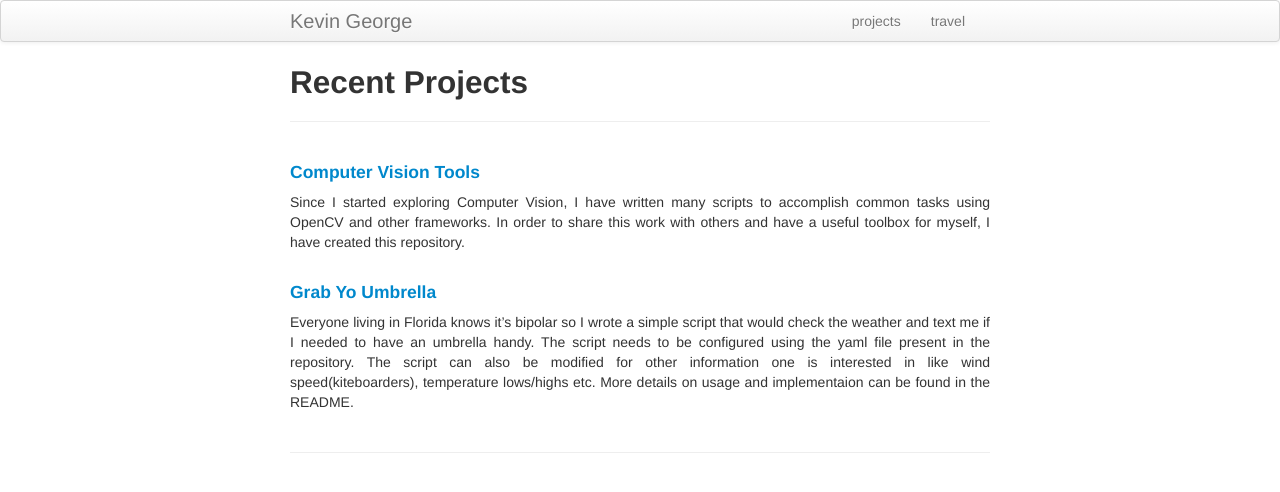
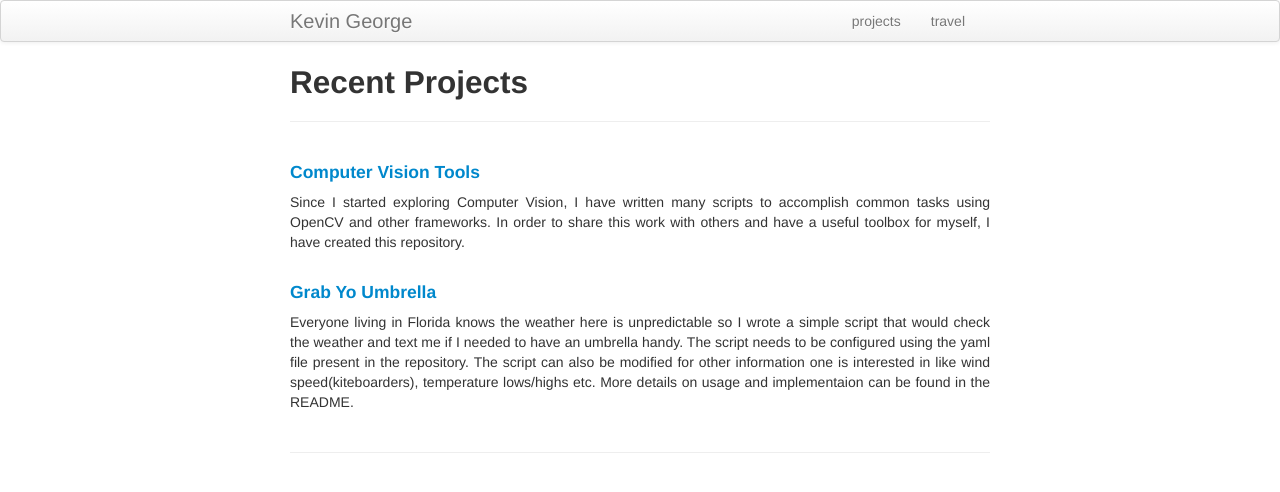
Before and after one commit to kevin-george/kevin-george.github.io, a Jekyll site: the page built from pages/recent.md, in a window 1280 px wide. Shown: the top 492 px of the page. Built offline with Jekyll 4.4.1, drawn with Linux system fonts in a browser that asks for light colours.

Commit message:
Update recent.md

```diff
--- a/pages/recent.md
+++ b/pages/recent.md
@@ -8,4 +8,4 @@ description: Kevin's Recent Projects
 Since I started exploring Computer Vision, I have written many scripts to accomplish common tasks using OpenCV and other frameworks. In order to share this work with others and have a useful toolbox for myself, I have created this repository.
 <br/> <br/>
 #### [Grab Yo Umbrella](https://github.com/kevin-george/grab_yo_umbrella)
-Everyone living in Florida knows it's bipolar so I wrote a simple script that would check the weather and text me if I needed to have an umbrella handy. The script needs to be configured using the yaml file present in the repository. The script can also be modified for other information one is interested in like wind speed(kiteboarders), temperature lows/highs etc. More details on usage and implementaion can be found in the README.
+Everyone living in Florida knows the weather here is unpredictable so I wrote a simple script that would check the weather and text me if I needed to have an umbrella handy. The script needs to be configured using the yaml file present in the repository. The script can also be modified for other information one is interested in like wind speed(kiteboarders), temperature lows/highs etc. More details on usage and implementaion can be found in the README.
```
